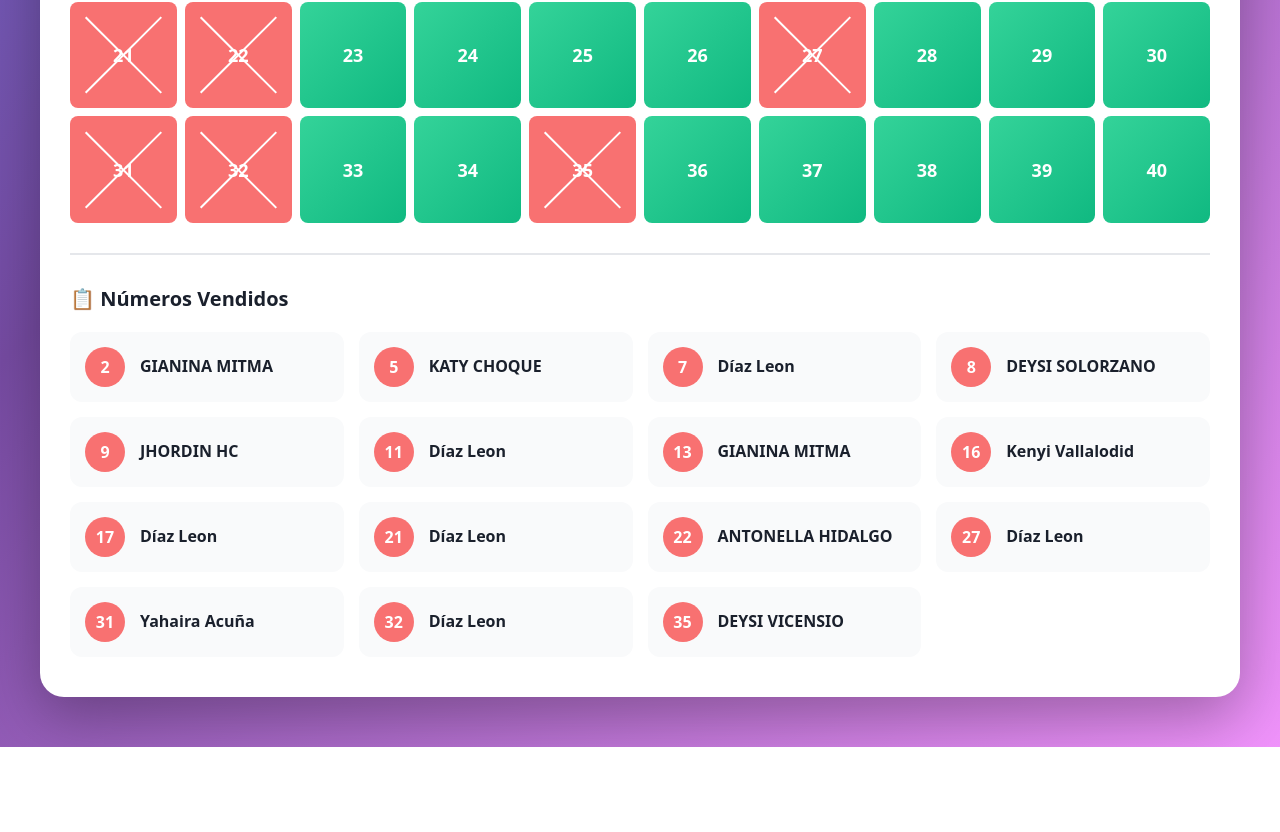
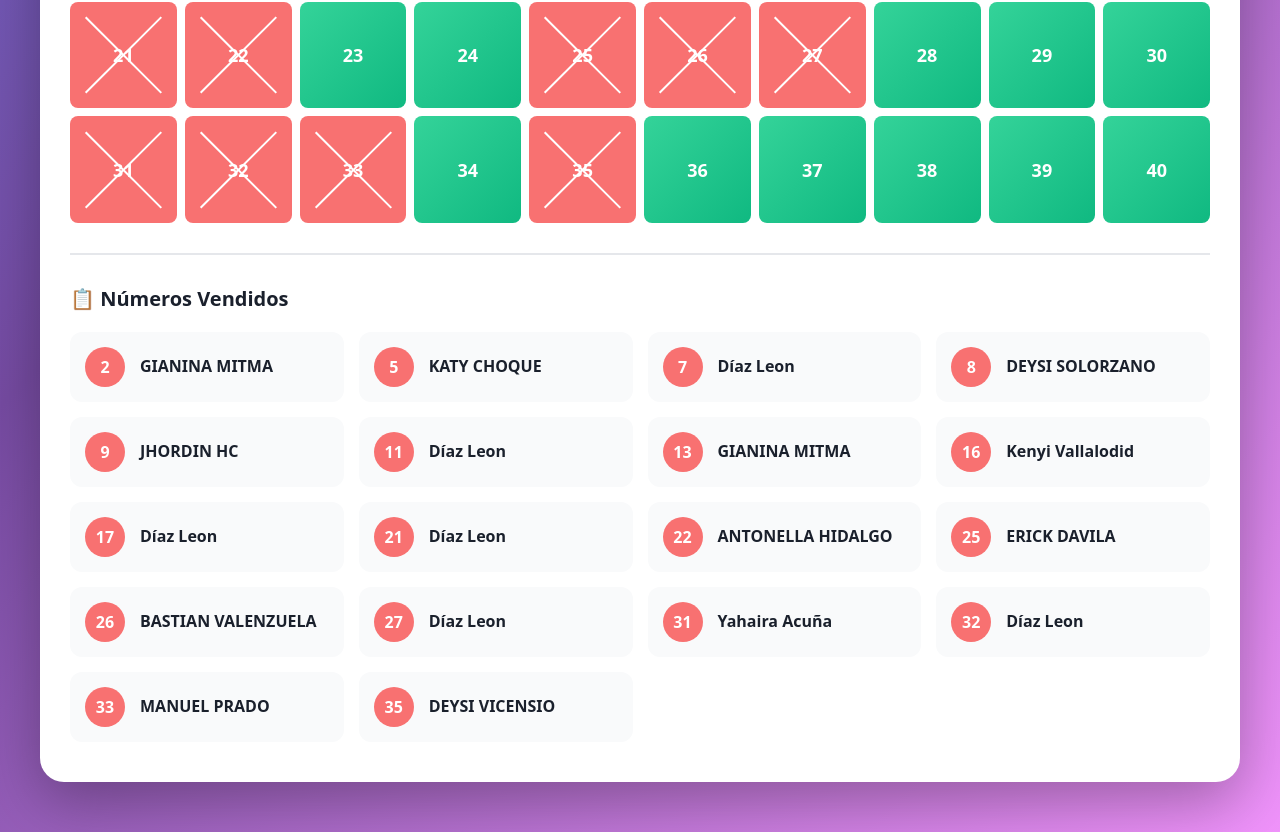
Before and after one commit to EmersonValenzuela/rifa-piero, a React (Create React App) app: page / in a window 1280 px wide. Shown: the part 1298-2130 px from the top of the page. Before the commit the page ends 2045 px from the top, so only its background shows below. Built offline with nearby package versions, Linux system fonts and the light colour scheme.

Commit message:
Rifa Erick

```diff
--- a/src/App.js
+++ b/src/App.js
@@ -31,10 +31,13 @@ const RifaApp = () => {
 17:{ nombre:"Díaz Leon", telefono:""},
 21:{ nombre:"Díaz Leon", telefono:""},
 22:{ nombre: "ANTONELLA HIDALGO", telefono:""},
+25:{ nombre: "ERICK DAVILA", telefono:""},
     35:{ nombre: "DEYSI VICENSIO", telefono: ""},
+26:{ nombre: "BASTIAN VALENZUELA", telefono:""},
 27:{ nombre:"Díaz Leon", telefono:""},
 31: { nombre: "Yahaira Acuña", telefono:""},
 32:{ nombre:"Díaz Leon", telefono:""},
+33:{ nombre: "MANUEL PRADO", telefono:""},
   });
 
   const totalNumeros = 40;
```
